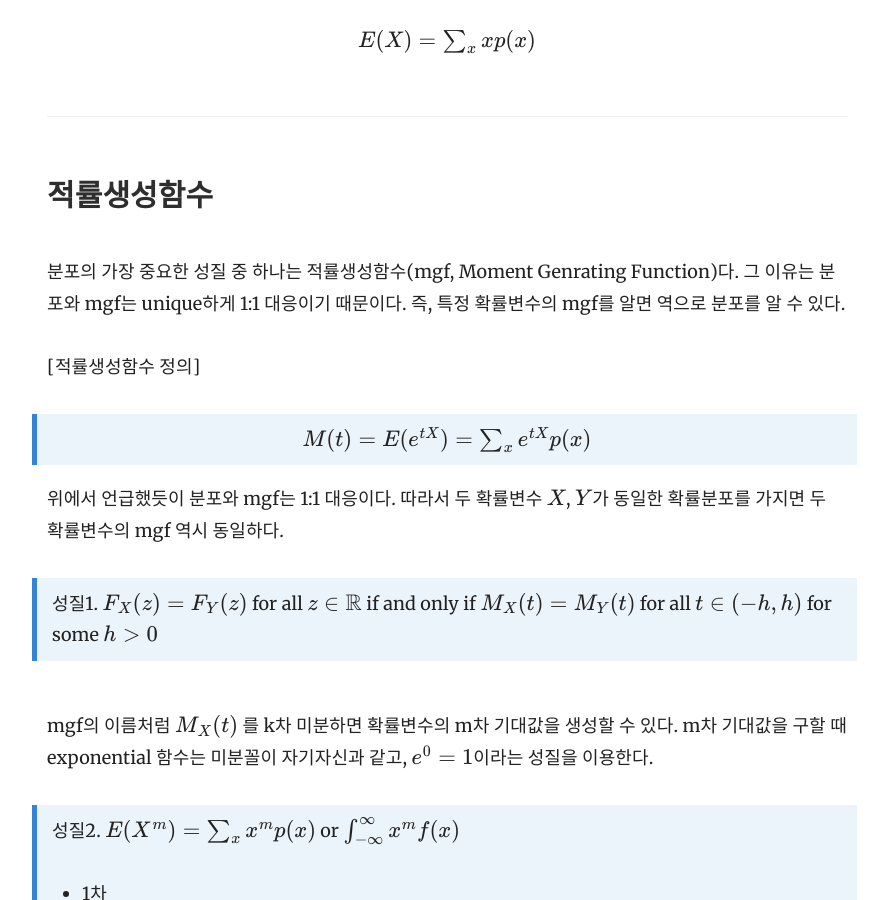
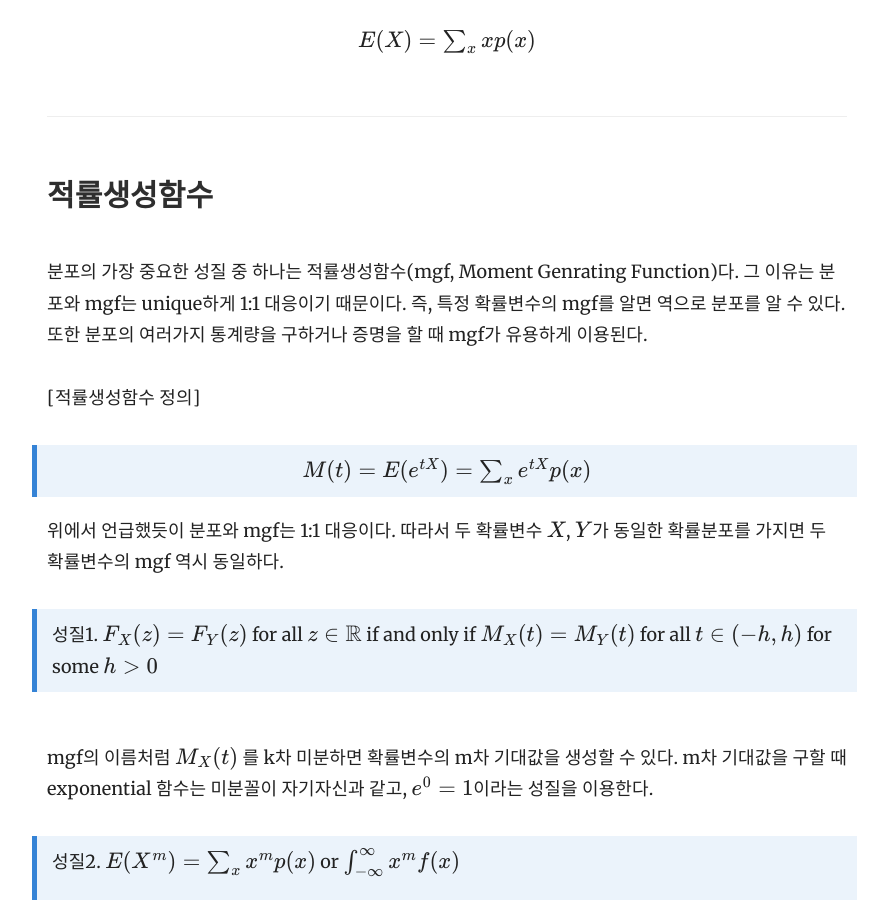
Before and after one commit to yrk3434/yrk3434.github.io, a Jekyll site: the page built from _docs/Theory/Mathematical Statistics.md, in a window 1280 px wide and 900 px high, scrolled down 1237 px. Shown: the whole window, without its empty margins (343-1231 px from the left). Built offline with Jekyll 4.4.1, drawn with Linux system fonts in a browser that asks for light colours; formulas are drawn with MathJax 3.

Commit message:
Update Mathematical Statistics.md

```diff
--- a/_docs/Theory/Mathematical Statistics.md
+++ b/_docs/Theory/Mathematical Statistics.md
@@ -40,7 +40,7 @@ toc_label: 목차
 
 ### 적률생성함수
 <br/>
-분포의 가장 중요한 성질 중 하나는 적률생성함수(mgf, Moment Genrating Function)다. 그 이유는 분포와 mgf는 unique하게 1:1 대응이기 때문이다. 즉, 특정 확률변수의 mgf를 알면 역으로 분포를 알 수 있다.
+분포의 가장 중요한 성질 중 하나는 적률생성함수(mgf, Moment Genrating Function)다. 그 이유는 분포와 mgf는 unique하게 1:1 대응이기 때문이다. 즉, 특정 확률변수의 mgf를 알면 역으로 분포를 알 수 있다. 또한 분포의 여러가지 통계량을 구하거나 증명을 할 때 mgf가 유용하게 이용된다.
 <br/>
 [적률생성함수 정의]
 > <center>$ M(t)=E( e^{tX} )  = \sum_x e^{tX} p(x) $ <center/>
```
